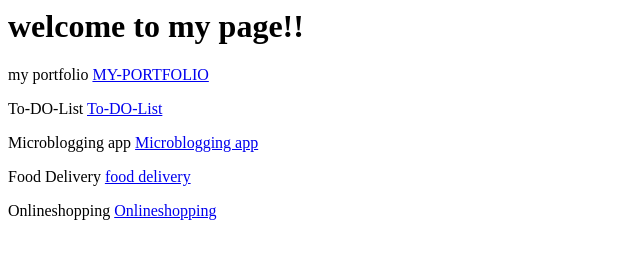
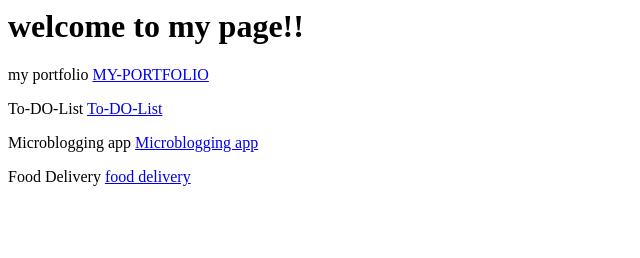
Before and after one commit to sanjayduce/index, a plain HTML site: page index.html in a window 1280 px wide. Shown: the whole page, without its empty margins (0-640 px from the left). Drawn offline with Linux system fonts and the light colour scheme.

Commit message:
index.html

```diff
--- a/index.html
+++ b/index.html
@@ -15,8 +15,6 @@
   <p>Food Delivery
   <a href=" https://sanjayduce.github.io/Food-delivery/index.html">food delivery</a>
   </p>
-  <p>Onlineshopping
-  <a href="https://sanjayduce.github.io/index/Online shopping/public/index.html">Onlineshopping</a>
-  </p>
+
 </body>
 </html>
```
